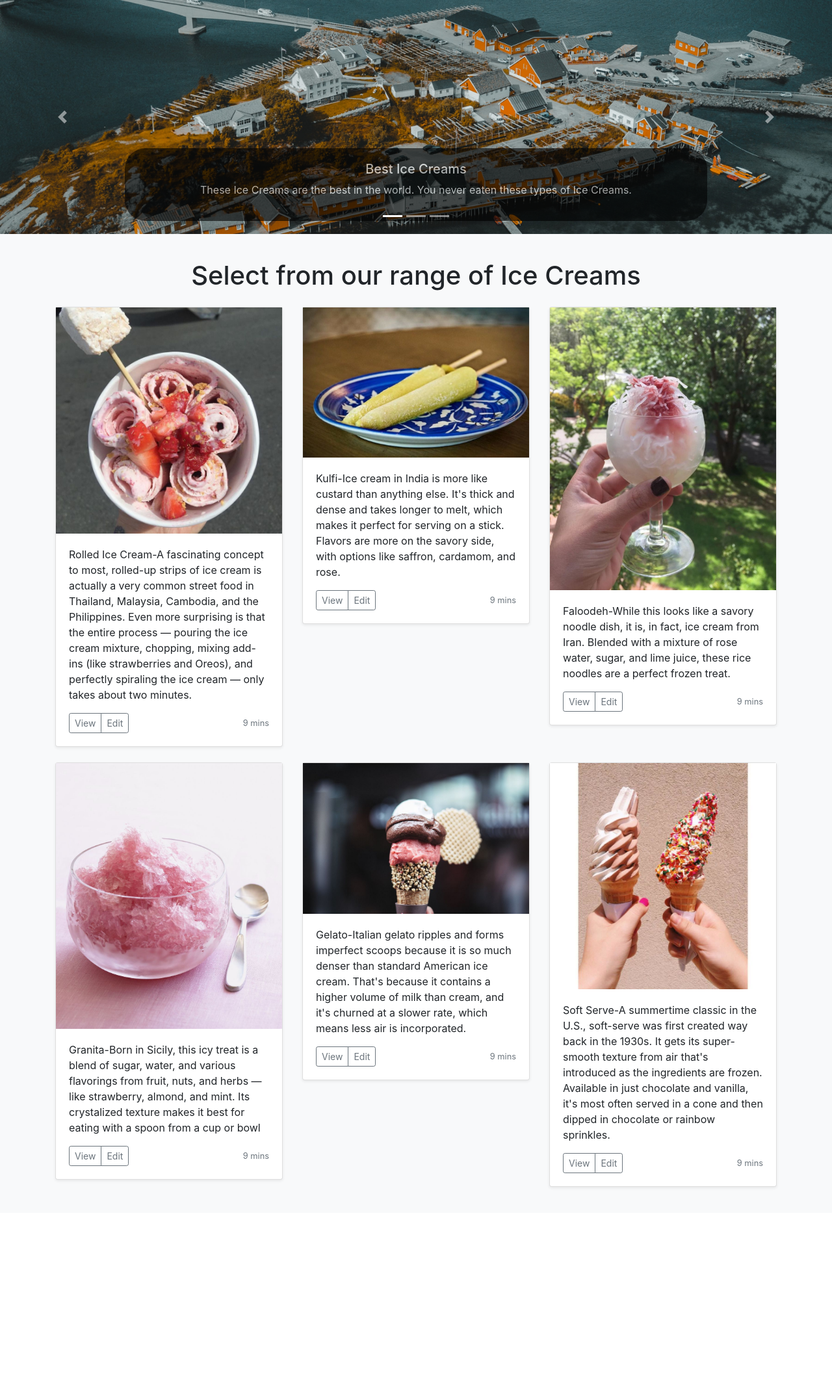
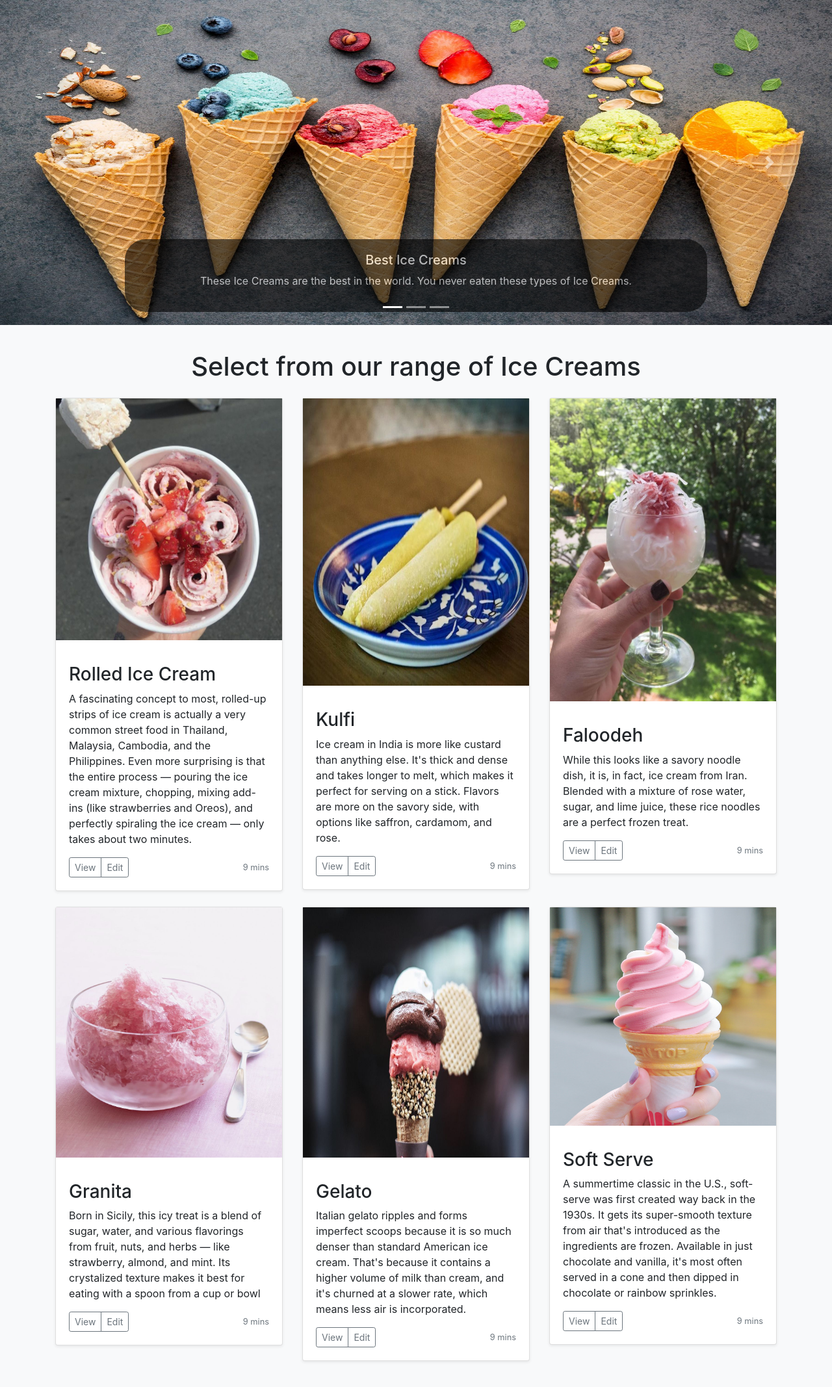
Before and after one commit to abhiyadav219/website-using-django-with-contact-pannel, a Django app: page / in a window 1280 px wide. Shown: the part 56-2190 px from the top of the page at 65% size. Before the commit the page ends 1885 px from the top, so only its background shows below. Run offline with Django 3.2, Linux system fonts and the light colour scheme; some libraries are stand-ins or nearby versions.

Commit message:
New Pictures

```diff
--- a/templates/index.html
+++ b/templates/index.html
@@ -12,21 +12,21 @@
   </ol>
   <div class="carousel-inner">
     <div class="carousel-item active">
-      <img src="/static/1.jfif" class="d-block w-100" alt="...">
+      <img src="/static/bg11.jfif" class="d-block w-100" alt="..."height=500px>
       <div class="carousel-caption d-none d-md-block"style="background: black;border-radius: 32px;opacity:60%">
         <h5>Best Ice Creams</h5>
         <p>These Ice Creams are the best in the world. You never eaten these types of Ice Creams.</p>
       </div>
     </div>
     <div class="carousel-item">
-      <img src="/static/4.jfif" class="d-block w-100" alt="...">
+      <img src="/static/bg22.jfif" class="d-block w-100" alt="..."height=500px>
       <div class="carousel-caption d-none d-md-block"style="background: black;border-radius: 32px;opacity:60%">
         <h5>We have huge variety of Ice Creams</h5>
         <p>We serve Ice Creams with love. So be a part of it.</p>
       </div>
     </div>
     <div class="carousel-item">
-      <img src="/static/6.jfif" class="d-block w-100" alt="...">
+      <img src="/static/bg33.jfif" class="d-block w-100" alt="..." height=500px>
       <div class="carousel-caption d-none d-md-block" style="background: black;border-radius: 32px; opacity:60%">
         <h5>Inaugrated by Virat Kohli</h5>
         <p>This Ice Creams are tested by Captain of India Virat Kohli</p>
@@ -50,9 +50,9 @@
       <div class="row">
         <div class="col-md-4">
           <div class="card mb-4 shadow-sm">
-            <img src="/static/11.jfif" class="d-block w-100" alt="...">
+            <img src="/static/11.jfif" class="d-block w-100" alt="..."height=372px>
             <div class="card-body">
-              <p class="card-text">Rolled Ice Cream-A fascinating concept to most, rolled-up strips of ice cream is actually a very common street food in Thailand, Malaysia, Cambodia, and the Philippines. Even more surprising is that the entire process — pouring the ice cream mixture, chopping, mixing add-ins (like strawberries and Oreos), and perfectly spiraling the ice cream — only takes about two minutes.</p>
+              <p class="card-text"><h3>Rolled Ice Cream</h3>A fascinating concept to most, rolled-up strips of ice cream is actually a very common street food in Thailand, Malaysia, Cambodia, and the Philippines. Even more surprising is that the entire process — pouring the ice cream mixture, chopping, mixing add-ins (like strawberries and Oreos), and perfectly spiraling the ice cream — only takes about two minutes.</p>
               <div class="d-flex justify-content-between align-items-center">
                 <div class="btn-group">
                   <button type="button" class="btn btn-sm btn-outline-secondary">View</button>
@@ -65,9 +65,9 @@
         </div>
         <div class="col-md-4">
           <div class="card mb-4 shadow-sm">
-            <img src="/static/22.jfif" class="d-block w-100" alt="...">
+            <img src="/static/22.jfif" class="d-block w-100" alt="..." height=442px>
             <div class="card-body">
-              <p class="card-text">Kulfi-Ice cream in India is more like custard than anything else. It's thick and dense and takes longer to melt, which makes it perfect for serving on a stick. Flavors are more on the savory side, with options like saffron, cardamom, and rose.</p>
+              <p class="card-text"><h3>Kulfi</h3>Ice cream in India is more like custard than anything else. It's thick and dense and takes longer to melt, which makes it perfect for serving on a stick. Flavors are more on the savory side, with options like saffron, cardamom, and rose.</p>
               <div class="d-flex justify-content-between align-items-center">
                 <div class="btn-group">
                   <button type="button" class="btn btn-sm btn-outline-secondary">View</button>
@@ -80,9 +80,9 @@
         </div>
         <div class="col-md-4">
           <div class="card mb-4 shadow-sm">
-            <img src="/static/33.jfif" class="d-block w-100" alt="...">
+            <img src="/static/33.jfif" class="d-block w-100" alt="..." height=466px>
             <div class="card-body">
-              <p class="card-text">Faloodeh-While this looks like a savory noodle dish, it is, in fact, ice cream from Iran. Blended with a mixture of rose water, sugar, and lime juice, these rice noodles are a perfect frozen treat.</p>
+              <p class="card-text"><h3>Faloodeh</h3>While this looks like a savory noodle dish, it is, in fact, ice cream from Iran. Blended with a mixture of rose water, sugar, and lime juice, these rice noodles are a perfect frozen treat.</p>
               <div class="d-flex justify-content-between align-items-center">
                 <div class="btn-group">
                   <button type="button" class="btn btn-sm btn-outline-secondary">View</button>
@@ -96,9 +96,9 @@
 
         <div class="col-md-4">
           <div class="card mb-4 shadow-sm">
-            <img src="/static/44.jfif" class="d-block w-100" alt="...">
+            <img src="/static/44.jfif" class="d-block w-100" alt="..." height=385px>
             <div class="card-body">
-              <p class="card-text">Granita-Born in Sicily, this icy treat is a blend of sugar, water, and various flavorings from fruit, nuts, and herbs — like strawberry, almond, and mint. Its crystalized texture makes it best for eating with a spoon from a cup or bowl</p>
+              <p class="card-text"><h3>Granita</h3>Born in Sicily, this icy treat is a blend of sugar, water, and various flavorings from fruit, nuts, and herbs — like strawberry, almond, and mint. Its crystalized texture makes it best for eating with a spoon from a cup or bowl</p>
               <div class="d-flex justify-content-between align-items-center">
                 <div class="btn-group">
                   <button type="button" class="btn btn-sm btn-outline-secondary">View</button>
@@ -111,9 +111,9 @@
         </div>
         <div class="col-md-4">
           <div class="card mb-4 shadow-sm">
-            <img src="/static/66.jfif" class="d-block w-100" alt="...">
+            <img src="/static/66.jfif" class="d-block w-100" alt="..."height=385px>
             <div class="card-body">
-              <p class="card-text">Gelato-Italian gelato ripples and forms imperfect scoops because it is so much denser than standard American ice cream. That's because it contains a higher volume of milk than cream, and it's churned at a slower rate, which means less air is incorporated.</p>
+              <p class="card-text"><h3>Gelato</h3>Italian gelato ripples and forms imperfect scoops because it is so much denser than standard American ice cream. That's because it contains a higher volume of milk than cream, and it's churned at a slower rate, which means less air is incorporated.</p>
               <div class="d-flex justify-content-between align-items-center">
                 <div class="btn-group">
                   <button type="button" class="btn btn-sm btn-outline-secondary">View</button>
@@ -127,9 +127,9 @@
 
         <div class="col-md-4">
           <div class="card mb-4 shadow-sm">
-            <img src="/static/55.jfif" class="d-block w-100" alt="...">
+            <img src="/static/12.jfif" class="d-block w-100" alt="..."height=336px>
             <div class="card-body">
-              <p class="card-text">Soft Serve-A summertime classic in the U.S., soft-serve was first created way back in the 1930s. It gets its super-smooth texture from air that's introduced as the ingredients are frozen. Available in just chocolate and vanilla, it's most often served in a cone and then dipped in chocolate or rainbow sprinkles.</p>
+              <p class="card-text"><h3>Soft Serve</h3>A summertime classic in the U.S., soft-serve was first created way back in the 1930s. It gets its super-smooth texture from air that's introduced as the ingredients are frozen. Available in just chocolate and vanilla, it's most often served in a cone and then dipped in chocolate or rainbow sprinkles.</p>
               <div class="d-flex justify-content-between align-items-center">
                 <div class="btn-group">
                   <button type="button" class="btn btn-sm btn-outline-secondary">View</button>
```
Also changed, not shown: static/1.jfif (deleted), static/12.jfif (added), static/2.jfif (deleted), static/3.jfif (deleted), static/4.jfif (deleted), static/5.jfif (deleted), static/6.jfif (deleted), static/bg11.jfif (added), static/bg22.jfif (added), static/bg33.jfif (added), static/bg44.jfif (added).
